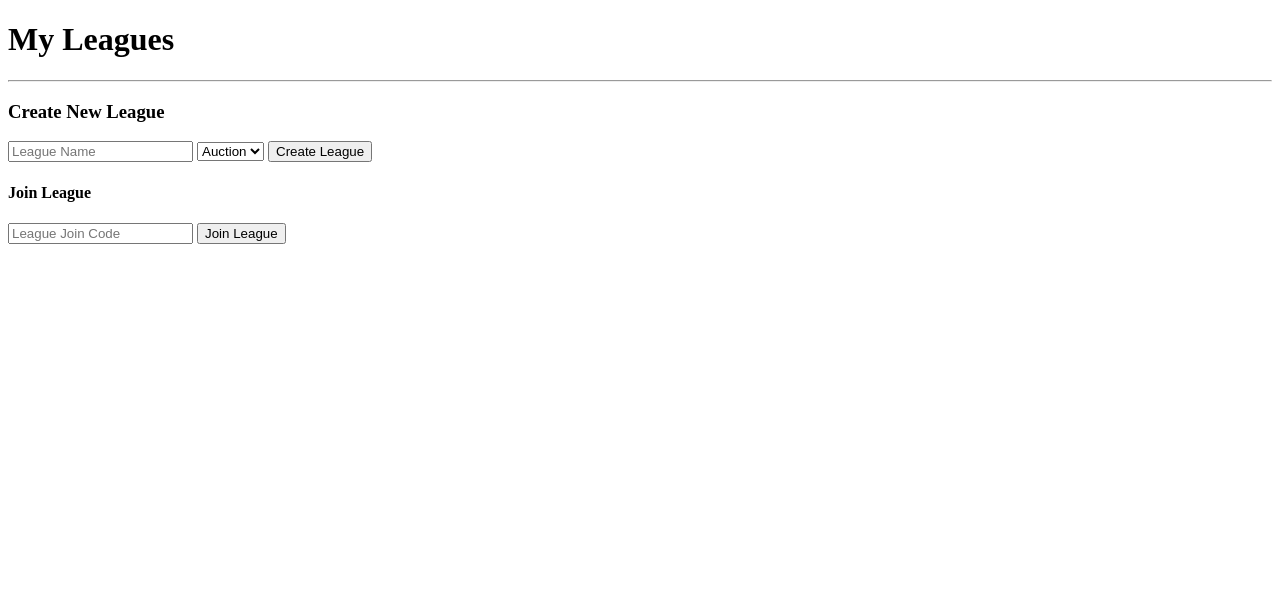
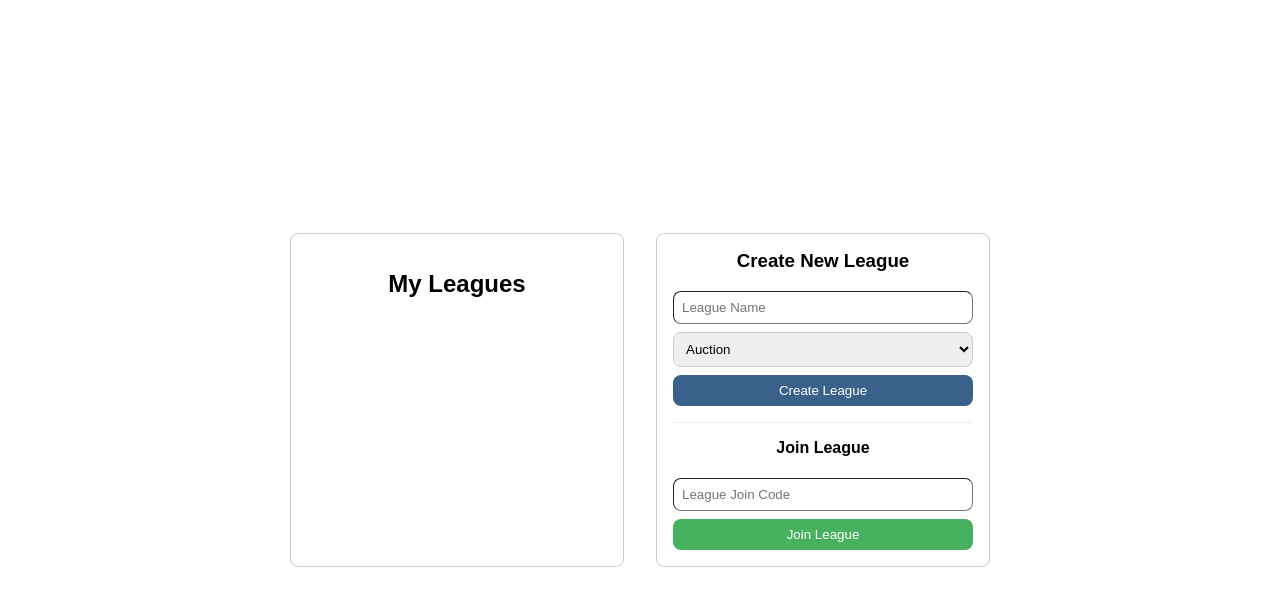
Before and after one commit to Bruno7333/CSCB20-Project, a Flask app: page /dashboard in a window 1280 px wide. Shown: the top 606 px of the page. Run offline with Flask 3, Linux system fonts and the light colour scheme; data comes from the database, SQL or seed files in the repository; both versions use the stored data as it was after the commit.

Commit message:
make dashboard look nicer

```diff
--- a/static/style.css
+++ b/static/style.css
@@ -64,3 +64,55 @@ button:disabled {
     margin-top: 1rem;
     font-size: 0.9rem;
 }
+
+.dashboard-wrapper {
+    display: flex;
+    gap: 2rem;
+    align-items: stretch;
+
+}
+
+.leagues-section, .forms-section {
+    background: white;
+    padding: 2vh;
+    border-radius: 8px;
+    width: 300px;
+    border: 1px solid #ccc;
+}
+
+.forms-section h3, .forms-section h4 {
+    margin-top: 0;
+    text-align: center;
+}
+
+ul {
+    list-style: none;
+    padding: 0;
+}
+
+li {
+    margin-bottom: 0.5rem;
+    padding: 0.5rem;
+    background: #f4f4f4;
+    border-radius: 4px;
+}
+
+li a {
+    text-decoration: none;
+    color: #333;
+    display: block;
+}
+
+select {
+    width: 100%;
+    padding: 0.5rem;
+    margin-bottom: .5rem;
+    border-radius: 8px;
+    border: 1px solid #ccc;
+}
+
+hr {
+    border: 0;
+    border-top: 1px solid #eee;
+    margin: 1rem 0;
+}
--- a/templates/dashboard.html
+++ b/templates/dashboard.html
@@ -4,17 +4,21 @@
     <meta charset="UTF-8">
     <meta name="viewport" content="width=device-width, initial-scale=1.0">
     <title>B20 Project</title>
+    <link rel="stylesheet" href="{{ url_for('static', filename='style.css') }}">
 </head>
 <body>
-    <h1>My Leagues</h1>
-
+    <div class="dashboard-wrapper">
+        <div class="leagues-section">
+            <h2>My Leagues</h2>
             <ul>
             {% for league in leagues %}
                 <li><a href="{{ url_for('league', league_id=league.id )}}">{{ league.name }} (ID: {{ league.id }})</a></li>
             {% endfor %}
             </ul>
+        </div>
 
-    <hr>
+        <div class="forms-section">
+            <div class="create-section">
                 <h3>Create New League</h3>
                 <form action="/create_league" method="POST">
                     <input type="text" name="leagueName" placeholder="League Name" required>
@@ -22,13 +26,20 @@
                         <option value="Auction">Auction</option>
                         <option value="Snake">Snake</option>
                     </select>
-        <button type="submit">Create League</button>
+                    <button type="submit" class="login-btn">Create League</button>
                 </form>
+            </div>
 
+            <hr>
+
+            <div class="join-section">
                 <h4>Join League</h4>
                 <form action="/join_league" method="POST">
                     <input type="text" name="leagueID" placeholder="League Join Code" required>
-        <button type="submit">Join League</button>
+                    <button type="submit" class="register-btn">Join League</button>
                 </form>
+            </div>
+        </div>
+    </div>
 </body>
 </html>
```
Also changed, not shown: SQLite/nba.db. Lines whose indentation alone changed are shown as unchanged.
